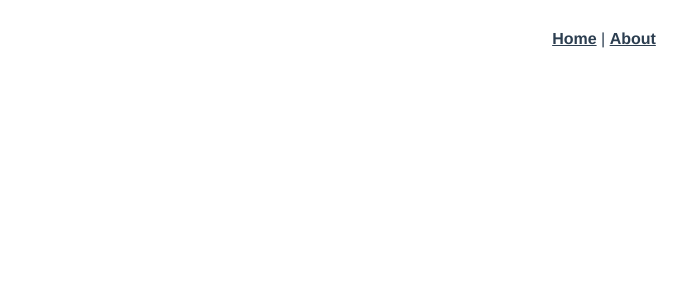
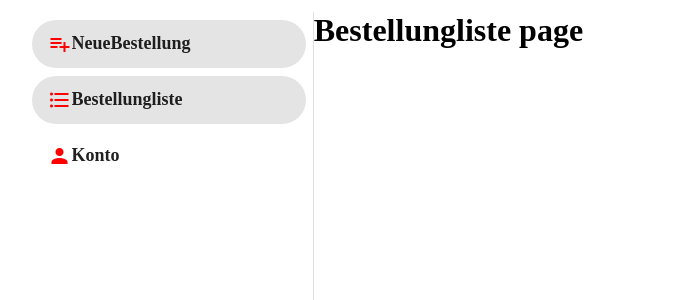
Before and after one commit to AlaaEzzeldin/sandbags-management, a Vue app in the folder sandsack-management-frontend/: page /bestellungliste in a window 1280 px wide. Shown: the top 300 px of the page, without its empty margins (36-723 px from the left). Built offline with nearby package versions, Linux system fonts and the light colour scheme.

Commit message:
creat Navigation bar component, add main pages, configure routing

```diff
--- a/sandsack-management-frontend/public/index.html
+++ b/sandsack-management-frontend/public/index.html
@@ -1,11 +1,13 @@
 <!DOCTYPE html>
-<html lang="">
+<html lang="en">
   <head>
     <meta charset="utf-8">
     <meta http-equiv="X-UA-Compatible" content="IE=edge">
     <meta name="viewport" content="width=device-width,initial-scale=1.0">
     <link rel="icon" href="<%= BASE_URL %>favicon.ico">
     <title><%= htmlWebpackPlugin.options.title %></title>
+    <link rel="stylesheet" href="https://fonts.googleapis.com/css?family=Roboto:100,300,400,500,700,900">
+    <link rel="stylesheet" href="https://cdn.jsdelivr.net/npm/@mdi/font@latest/css/materialdesignicons.min.css">
   </head>
   <body>
     <noscript>
--- a/sandsack-management-frontend/src/App.vue
+++ b/sandsack-management-frontend/src/App.vue
@@ -1,32 +1,27 @@
 <template>
-  <div id="app">
-    <div id="nav">
-      <router-link to="/">Home</router-link> |
-      <router-link to="/about">About</router-link>
-    </div>
-    <router-view/>
-  </div>
+  <v-container class="mt-0 pt-0" style="background-color: white">
+    <v-row no-gutters>
+      <v-col cols="12" class="hidden-sm-and-down" md="1" lg="3" xl="2" offset-xl="2" z-index="0">
+        <Navigation/>
+      </v-col>
+      <v-col cols="12" xs="11" sm="11" md="11" lg="9" xl="6" class="mb-10">
+        <router-view style="background: white;" :key="$route.path"></router-view>
+      </v-col>
+    </v-row>
+  </v-container>
 </template>
 
-<style>
-#app {
-  font-family: Avenir, Helvetica, Arial, sans-serif;
-  -webkit-font-smoothing: antialiased;
-  -moz-osx-font-smoothing: grayscale;
-  text-align: center;
-  color: #2c3e50;
-}
+<script>
+import Navigation from './components/Nav'
 
-#nav {
-  padding: 30px;
-}
+export default {
+  name: 'App',
 
-#nav a {
-  font-weight: bold;
-  color: #2c3e50;
-}
-
-#nav a.router-link-exact-active {
-  color: #42b983;
-}
-</style>
+  components: {
+    Navigation,
+  },
+  data: () => ({
+    //
+  }),
+};
+</script>
--- a/sandsack-management-frontend/src/components/HelloWorld.vue
+++ /dev/null
@@ -1,60 +0,0 @@
-<template>
-  <div class="hello">
-    <h1>{{ msg }}</h1>
-    <p>
-      For a guide and recipes on how to configure / customize this project,<br>
-      check out the
-      <a href="https://cli.vuejs.org" target="_blank" rel="noopener">vue-cli documentation</a>.
-    </p>
-    <h3>Installed CLI Plugins</h3>
-    <ul>
-      <li><a href="https://github.com/vuejs/vue-cli/tree/dev/packages/%40vue/cli-plugin-babel" target="_blank" rel="noopener">babel</a></li>
-      <li><a href="https://github.com/vuejs/vue-cli/tree/dev/packages/%40vue/cli-plugin-router" target="_blank" rel="noopener">router</a></li>
-      <li><a href="https://github.com/vuejs/vue-cli/tree/dev/packages/%40vue/cli-plugin-vuex" target="_blank" rel="noopener">vuex</a></li>
-      <li><a href="https://github.com/vuejs/vue-cli/tree/dev/packages/%40vue/cli-plugin-eslint" target="_blank" rel="noopener">eslint</a></li>
-    </ul>
-    <h3>Essential Links</h3>
-    <ul>
-      <li><a href="https://vuejs.org" target="_blank" rel="noopener">Core Docs</a></li>
-      <li><a href="https://forum.vuejs.org" target="_blank" rel="noopener">Forum</a></li>
-      <li><a href="https://chat.vuejs.org" target="_blank" rel="noopener">Community Chat</a></li>
-      <li><a href="https://twitter.com/vuejs" target="_blank" rel="noopener">Twitter</a></li>
-      <li><a href="https://news.vuejs.org" target="_blank" rel="noopener">News</a></li>
-    </ul>
-    <h3>Ecosystem</h3>
-    <ul>
-      <li><a href="https://router.vuejs.org" target="_blank" rel="noopener">vue-router</a></li>
-      <li><a href="https://vuex.vuejs.org" target="_blank" rel="noopener">vuex</a></li>
-      <li><a href="https://github.com/vuejs/vue-devtools#vue-devtools" target="_blank" rel="noopener">vue-devtools</a></li>
-      <li><a href="https://vue-loader.vuejs.org" target="_blank" rel="noopener">vue-loader</a></li>
-      <li><a href="https://github.com/vuejs/awesome-vue" target="_blank" rel="noopener">awesome-vue</a></li>
-    </ul>
-  </div>
-</template>
-
-<script>
-export default {
-  name: 'HelloWorld',
-  props: {
-    msg: String
-  }
-}
-</script>
-
-<!-- Add "scoped" attribute to limit CSS to this component only -->
-<style scoped>
-h3 {
-  margin: 40px 0 0;
-}
-ul {
-  list-style-type: none;
-  padding: 0;
-}
-li {
-  display: inline-block;
-  margin: 0 10px;
-}
-a {
-  color: #42b983;
-}
-</style>
--- /dev/null
+++ b/sandsack-management-frontend/src/components/Nav.vue
@@ -0,0 +1,82 @@
+<template style="background-color: white">
+  <v-navigation-drawer
+      :permanent="$vuetify.breakpoint.smAndUp"
+      app
+      style="position: sticky; z-index: 0"
+      width="300"
+      class="pa-0 ma-0"
+  >
+    <v-list rounded>
+      <v-list-item-group
+          color="blue"
+      >
+        <v-list-item
+            v-for="(item, i) in getNavListForLoggedInUserRoll"
+            :key="i"
+            link
+            :to="{name:item.name}"
+        >
+          <v-icon style="color: red" v-text="item.icon"></v-icon>
+          <v-list-item-title
+              v-if="$vuetify.breakpoint.lgAndUp"
+              class="text-left ml-4"
+              style="font-weight: bolder; font-family: 'Arial Rounded MT Bold'; font-size: large;"
+              v-text="item.title"
+          ></v-list-item-title>
+        </v-list-item>
+      </v-list-item-group>
+    </v-list>
+  </v-navigation-drawer>
+</template>
+
+<script>
+
+export default {
+  name: "Navigation",
+
+  data() {
+    return {
+      navItemsUnterabschintt: [
+        {
+          title: 'NeueBestellung',
+          name: 'NeueBestellung',
+          icon: 'mdi-playlist-plus',
+        },
+        {
+          title: 'Bestellungliste',
+          name: 'Bestellungliste',
+          icon: 'mdi-format-list-bulleted',
+        },
+        {
+          title: 'Konto',
+          name: 'Konto',
+          icon: 'mdi-account',
+        },
+      ],
+      navItemsEinsatzabschnittAndHauptabschnitt: [
+        {
+          title: 'NeueBestellung',
+          name: 'NeueBestellung',
+          icon: 'mdi-playlist-plus',
+        },
+        {
+          title: 'Bestellungliste',
+          name: 'Bestellungliste',
+          icon: 'mdi-format-list-bulleted',
+        },
+        {
+          title: 'Konto',
+          name: 'Konto',
+          icon: 'mdi-account',
+        },
+      ],
+    }
+  },
+  computed:{
+    getNavListForLoggedInUserRoll(){
+        return this.navItemsUnterabschintt;
+    }
+  }
+
+}
+</script>
--- a/sandsack-management-frontend/src/router/index.js
+++ b/sandsack-management-frontend/src/router/index.js
@@ -1,22 +1,34 @@
 import Vue from 'vue'
 import VueRouter from 'vue-router'
-import Home from '../views/Home.vue'
+
+// import pages
+import Bestellungliste from '../views/Bestellungliste.vue'
+import Konto from '../views/Konto.vue'
+import NeueBestellung from '../views/NeueBestellung.vue'
+import Bestellübersicht from '../views/Bestellübersicht.vue'
 
 Vue.use(VueRouter)
 
 const routes = [
   {
     path: '/',
-    name: 'Home',
-    component: Home
+    name: 'NeueBestellung',
+    component: NeueBestellung
   },
   {
-    path: '/about',
-    name: 'About',
-    // route level code-splitting
-    // this generates a separate chunk (about.[hash].js) for this route
-    // which is lazy-loaded when the route is visited.
-    component: () => import(/* webpackChunkName: "about" */ '../views/About.vue')
+    path: '/konto',
+    name: 'Konto',
+    component: Konto
+  },
+  {
+    path: '/bestellungliste',
+    name: 'Bestellungliste',
+    component: Bestellungliste
+  },
+  {
+    path: '/bestellübersicht',
+    name: 'Bestellübersicht',
+    component: Bestellübersicht
   }
 ]
 
--- a/sandsack-management-frontend/src/views/About.vue
+++ /dev/null
@@ -1,5 +0,0 @@
-<template>
-  <div class="about">
-    <h1>This is an about page</h1>
-  </div>
-</template>
--- /dev/null
+++ b/sandsack-management-frontend/src/views/Bestellungliste.vue
@@ -0,0 +1,14 @@
+<template>
+  <h1> Bestellungliste page </h1>
+</template>
+
+<script>
+
+  export default {
+    name: 'Bestellungliste',
+
+    components: {
+
+    },
+  }
+</script>
--- /dev/null
+++ b/sandsack-management-frontend/src/views/Bestellübersicht.vue
@@ -0,0 +1,14 @@
+<template>
+  <h1> Bestellübersicht Page </h1>
+</template>
+
+<script>
+
+export default {
+  name: 'Bestellübersicht',
+
+  components: {
+
+  },
+}
+</script>
--- a/sandsack-management-frontend/src/views/Home.vue
+++ /dev/null
@@ -1,18 +0,0 @@
-<template>
-  <div class="home">
-    <img alt="Vue logo" src="../assets/logo.png">
-    <HelloWorld msg="Welcome to Your Vue.js App"/>
-  </div>
-</template>
-
-<script>
-// @ is an alias to /src
-import HelloWorld from '@/components/HelloWorld.vue'
-
-export default {
-  name: 'Home',
-  components: {
-    HelloWorld
-  }
-}
-</script>
--- /dev/null
+++ b/sandsack-management-frontend/src/views/Konto.vue
@@ -0,0 +1,14 @@
+<template>
+  <h1> Konto Page </h1>
+</template>
+
+<script>
+
+export default {
+  name: 'Konto',
+
+  components: {
+
+  },
+}
+</script>
--- /dev/null
+++ b/sandsack-management-frontend/src/views/NeueBestellung.vue
@@ -0,0 +1,14 @@
+<template>
+  <h1>  NeueBestellung page</h1>
+</template>
+
+<script>
+
+export default {
+  name: 'NeueBestellung',
+
+  components: {
+
+  },
+}
+</script>
```
Also changed, not shown: sandsack-management-frontend/src/assets/logo.png (deleted).
